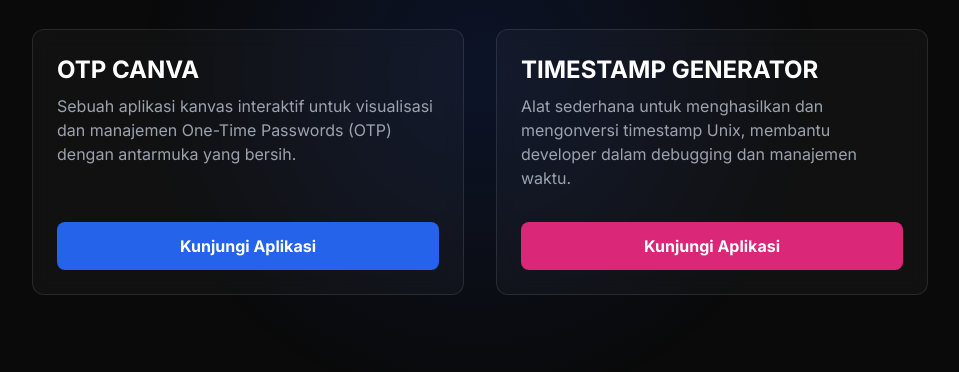
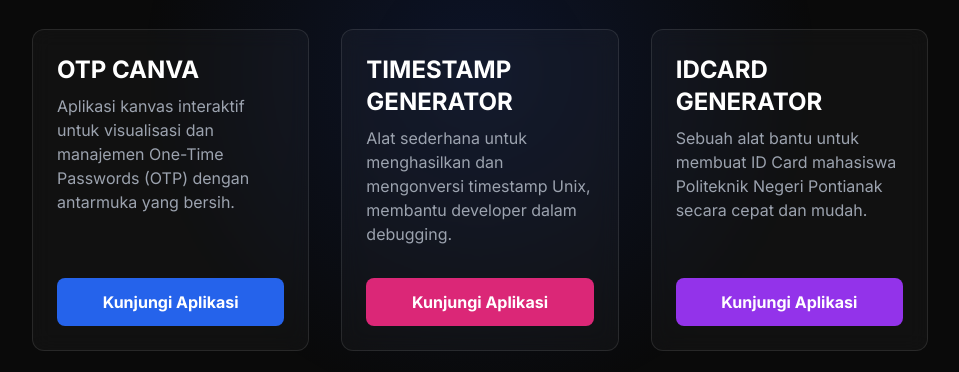
Before and after one commit to aurigostore/aurigostore.github.io, a plain HTML site: page index.html in a window 1280 px wide. Shown: the part 327-699 px from the top of the page, without its empty margins (160-1119 px from the left). Drawn offline with nearby package versions, Linux system fonts and the light colour scheme.

Commit message:
Update index.html idcrd

```diff
--- a/index.html
+++ b/index.html
@@ -3,7 +3,7 @@
 <head>
     <meta charset="UTF-8">
     <meta name="viewport" content="width=device-width, initial-scale=1.0">
-    <title>AS PROJECT</title>
+    <title>AS PROJECT - Landing Page</title>
 
     <!-- Tailwind CSS for styling -->
     <script src="https://cdn.tailwindcss.com"></script>
@@ -62,7 +62,7 @@
     <div class="glow-effect"></div>
 
     <!-- Main container -->
-    <div class="relative min-h-screen flex flex-col items-center justify-center p-4 sm:p-6 lg:p-8 overflow-hidden">
+    <div class="relative min-h-screen flex flex-col items-center p-4 sm:p-6 lg:p-8 overflow-hidden">
 
         <!-- Header Section -->
         <header class="text-center z-10 mb-12 pt-16">
@@ -79,17 +79,17 @@
         <!-- Projects Grid -->
         <main class="z-10 w-full max-w-4xl">
             <h2 class="text-3xl font-bold text-center mb-8 text-white">Proyek Saya</h2>
-            <div class="grid grid-cols-1 md:grid-cols-2 gap-8">
+            <div class="grid grid-cols-1 md:grid-cols-2 lg:grid-cols-3 gap-8">
 
                 <!-- Project Card 1: OTP CANVA -->
                 <div class="card rounded-xl p-6 flex flex-col">
                     <div class="flex-grow">
                         <h3 class="text-2xl font-bold text-white mb-2">OTP CANVA</h3>
                         <p class="text-gray-400 mb-4">
-                            Sebuah aplikasi kanvas interaktif untuk visualisasi dan manajemen One-Time Passwords (OTP) dengan antarmuka yang bersih.
+                            Aplikasi kanvas interaktif untuk visualisasi dan manajemen One-Time Passwords (OTP) dengan antarmuka yang bersih.
                         </p>
                     </div>
-                    <a href="http://aurigostore.github.io/otpcanva" target="_blank" rel="noopener noreferrer" class="mt-4 inline-block bg-blue-600 text-white font-semibold text-center py-3 px-6 rounded-lg hover:bg-blue-700 transition-colors duration-300">
+                    <a href="http://otpcanva.github.io" target="_blank" rel="noopener noreferrer" class="mt-4 inline-block bg-blue-600 text-white font-semibold text-center py-3 px-6 rounded-lg hover:bg-blue-700 transition-colors duration-300">
                         Kunjungi Aplikasi
                     </a>
                 </div>
@@ -99,10 +99,23 @@
                     <div class="flex-grow">
                         <h3 class="text-2xl font-bold text-white mb-2">TIMESTAMP GENERATOR</h3>
                         <p class="text-gray-400 mb-4">
-                            Alat sederhana untuk menghasilkan dan mengonversi timestamp Unix, membantu developer dalam debugging dan manajemen waktu.
+                            Alat sederhana untuk menghasilkan dan mengonversi timestamp Unix, membantu developer dalam debugging.
                         </p>
                     </div>
-                    <a href="http://aurigostore.github.io/timestamp" target="_blank" rel="noopener noreferrer" class="mt-4 inline-block bg-pink-600 text-white font-semibold text-center py-3 px-6 rounded-lg hover:bg-pink-700 transition-colors duration-300">
+                    <a href="http://asproject.github.io/timestamp" target="_blank" rel="noopener noreferrer" class="mt-4 inline-block bg-pink-600 text-white font-semibold text-center py-3 px-6 rounded-lg hover:bg-pink-700 transition-colors duration-300">
+                        Kunjungi Aplikasi
+                    </a>
+                </div>
+
+                <!-- Project Card 3: IDCARD GENERATOR -->
+                <div class="card rounded-xl p-6 flex flex-col">
+                    <div class="flex-grow">
+                        <h3 class="text-2xl font-bold text-white mb-2">IDCARD GENERATOR</h3>
+                        <p class="text-gray-400 mb-4">
+                            Sebuah alat bantu untuk membuat ID Card mahasiswa Politeknik Negeri Pontianak secara cepat dan mudah.
+                        </p>
+                    </div>
+                    <a href="http://aurigostore.github.io/idcardgenerator" target="_blank" rel="noopener noreferrer" class="mt-4 inline-block bg-purple-600 text-white font-semibold text-center py-3 px-6 rounded-lg hover:bg-purple-700 transition-colors duration-300">
                         Kunjungi Aplikasi
                     </a>
                 </div>
```
